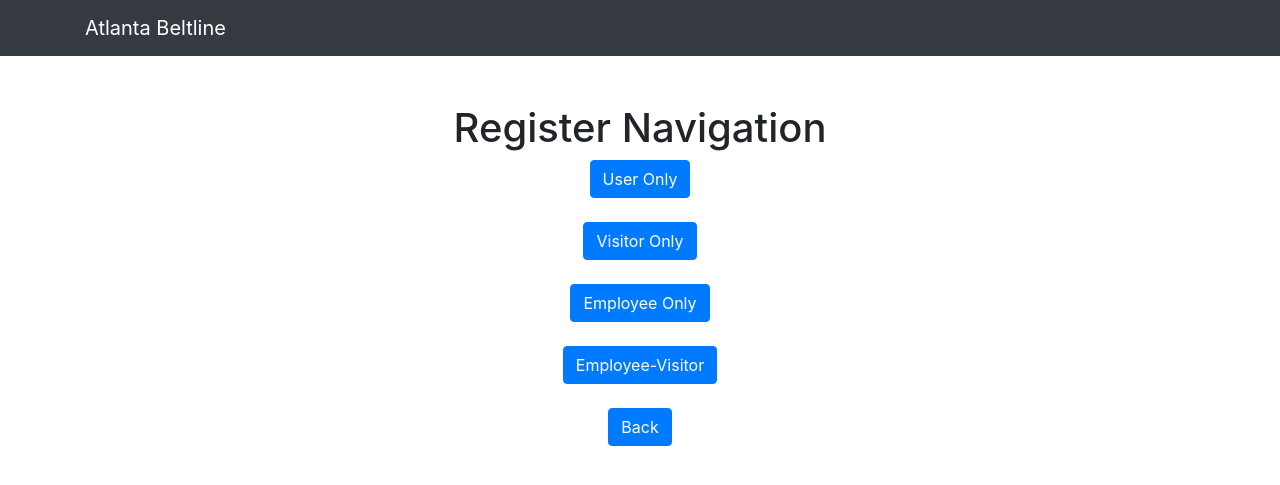
After one commit to panzarino/cs4400, a PHP site: page /register.php in a window 1280 px wide. The commit adds this page. Shown: the top 485 px of the page. Run offline with PHP 8.4, Linux system fonts and the light colour scheme.

Commit message:
Start on register page

```diff
--- a/index.php
+++ b/index.php
@@ -23,7 +23,7 @@
                         <button type="submit" class="btn btn-primary">Log In</button>
                     </div>
                     <div class="col-sm-6 text-center">
-                        <a href="" class="btn btn-primary">Register</a>
+                        <a href="register.php" class="btn btn-primary">Register</a>
                     </div>
                 </div>
             </form>
--- /dev/null
+++ b/register.php
@@ -0,0 +1,25 @@
+<?php include('header.php') ?>
+
+<!-- Page Content -->
+<div class="container">
+    <div class="row">
+        <div class="col-lg-6 offset-lg-3 text-center">
+            <h1 class="mt-5">Register Navigation</h1>
+            <a href="" class="btn btn-primary">User Only</a>
+            <br />
+            <br />
+            <a href="" class="btn btn-primary">Visitor Only</a>
+            <br />
+            <br />
+            <a href="" class="btn btn-primary">Employee Only</a>
+            <br />
+            <br />
+            <a href="" class="btn btn-primary">Employee-Visitor</a>
+            <br />
+            <br />
+            <a href="index.php" class="btn btn-primary">Back</a>
+        </div>
+    </div>
+</div>
+
+<?php include('footer.php') ?>
```
